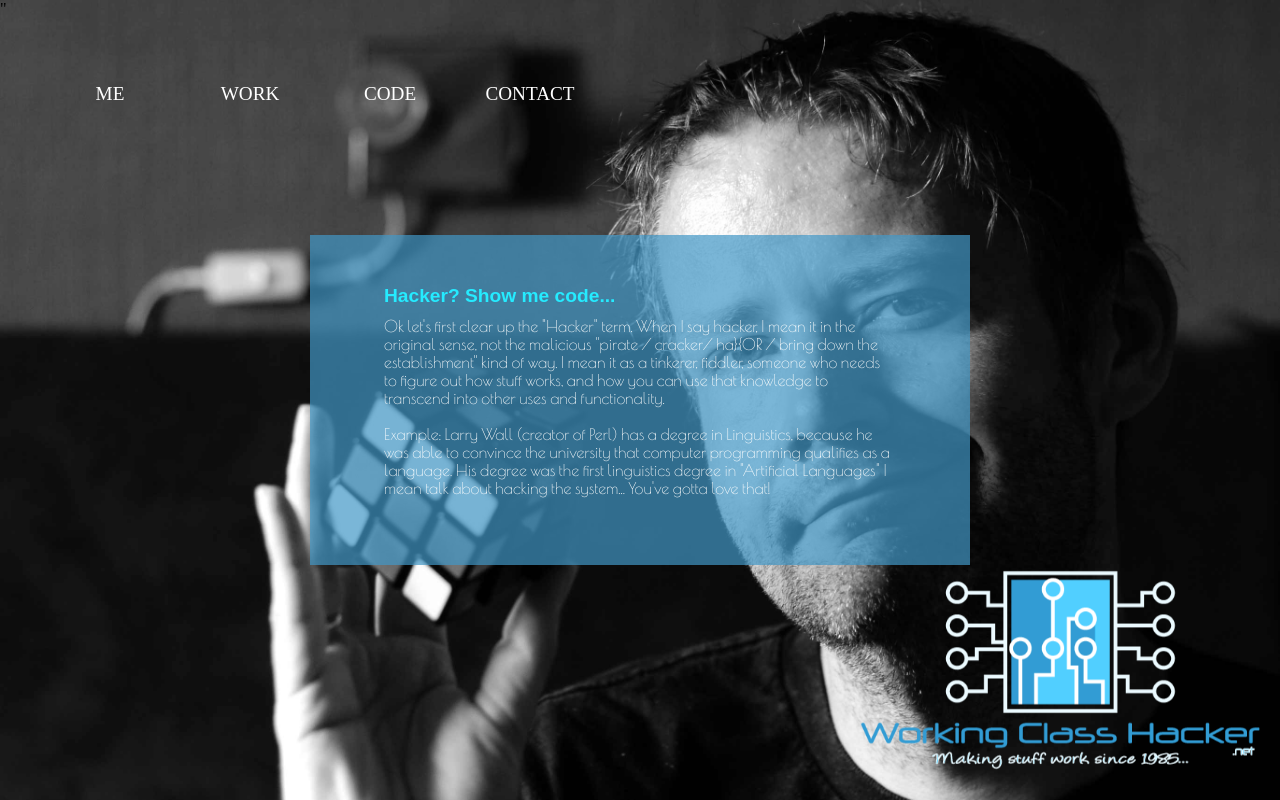
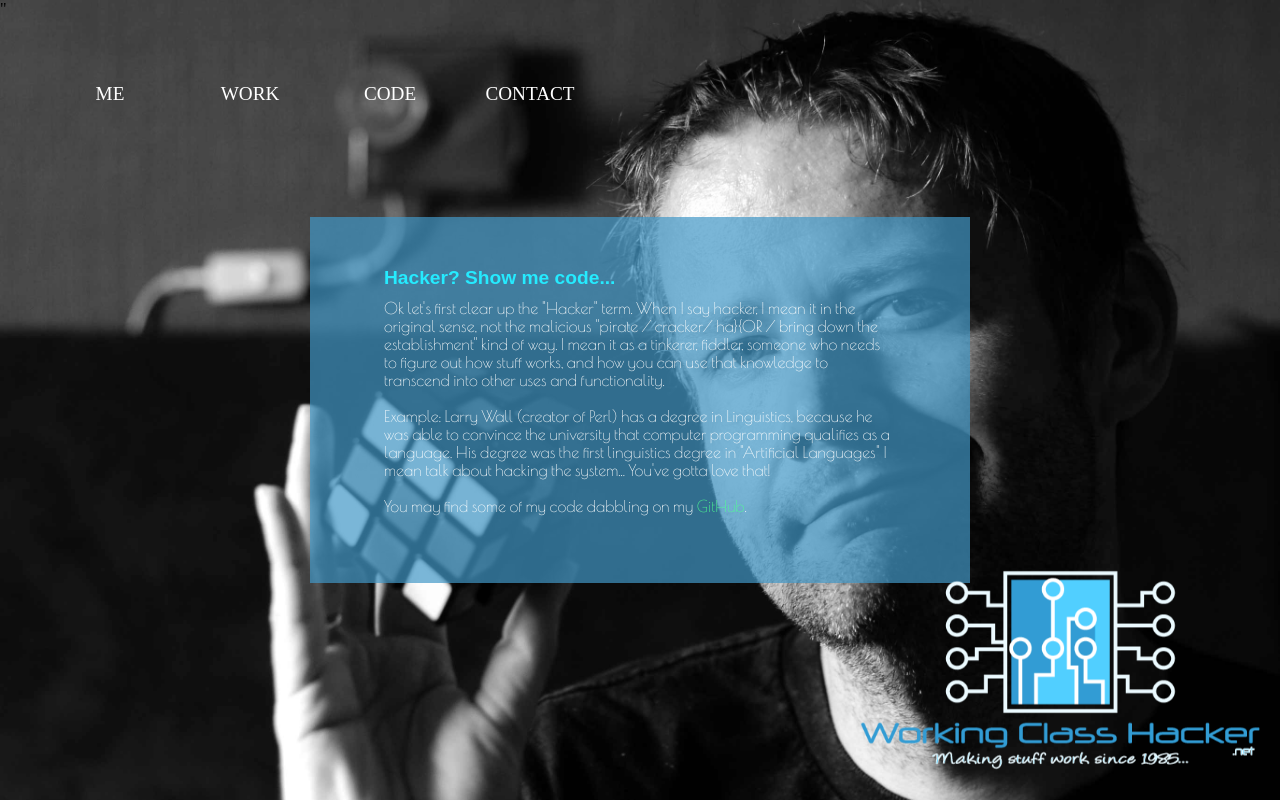
Before and after one commit to drcircuit/workingclasshackerweb, a website: page index.html in a window 1280 px wide. Both pictures are taken after a click on the link "CODE". Drawn offline with nearby package versions, Linux system fonts and the light colour scheme.

Commit message:
added github link

```diff
--- a/index.html
+++ b/index.html
@@ -58,6 +58,9 @@
             Languages"
             I mean talk about hacking the system... You've gotta love that!
         </p>
+        <p>
+            You may find some of my code dabbling on my <a href="http://www.github.com/drcircuit">GitHub</a>.
+        </p>
     </div>
     <div id="contact" class="page hidden">
         <h1 class="tk-neuropol-x-light">So where can we reach you?</h1>
```
